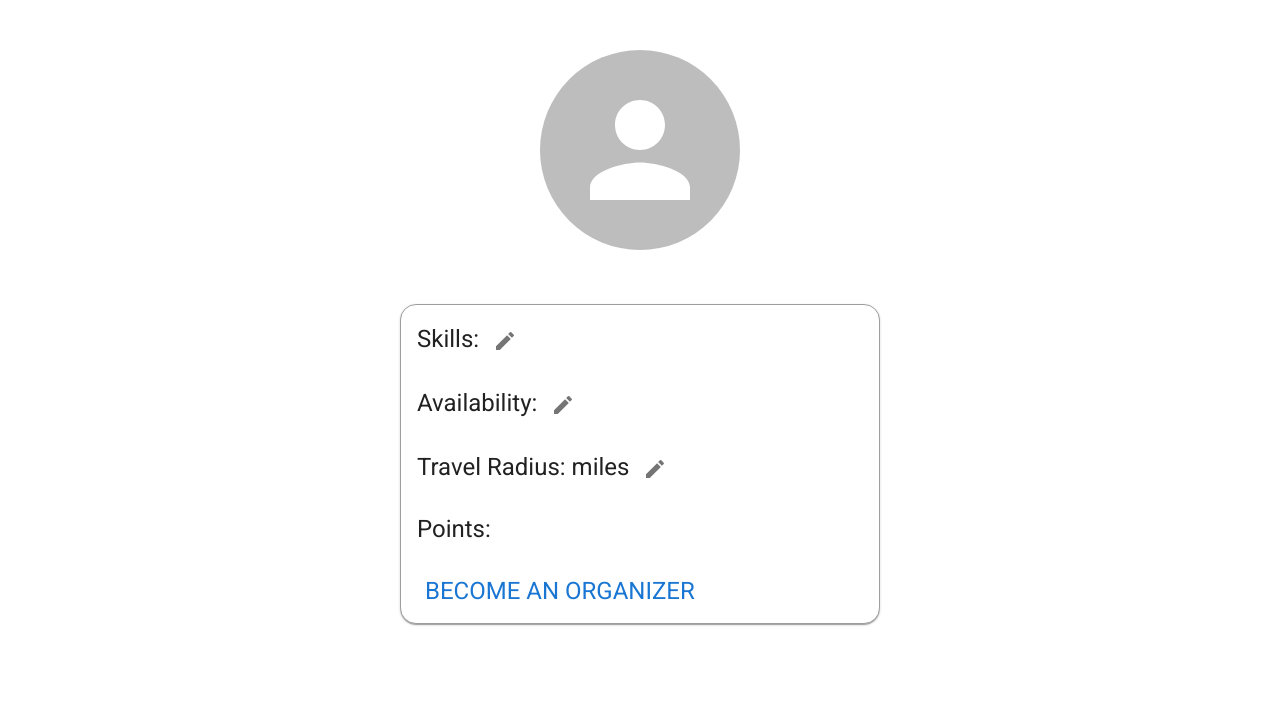
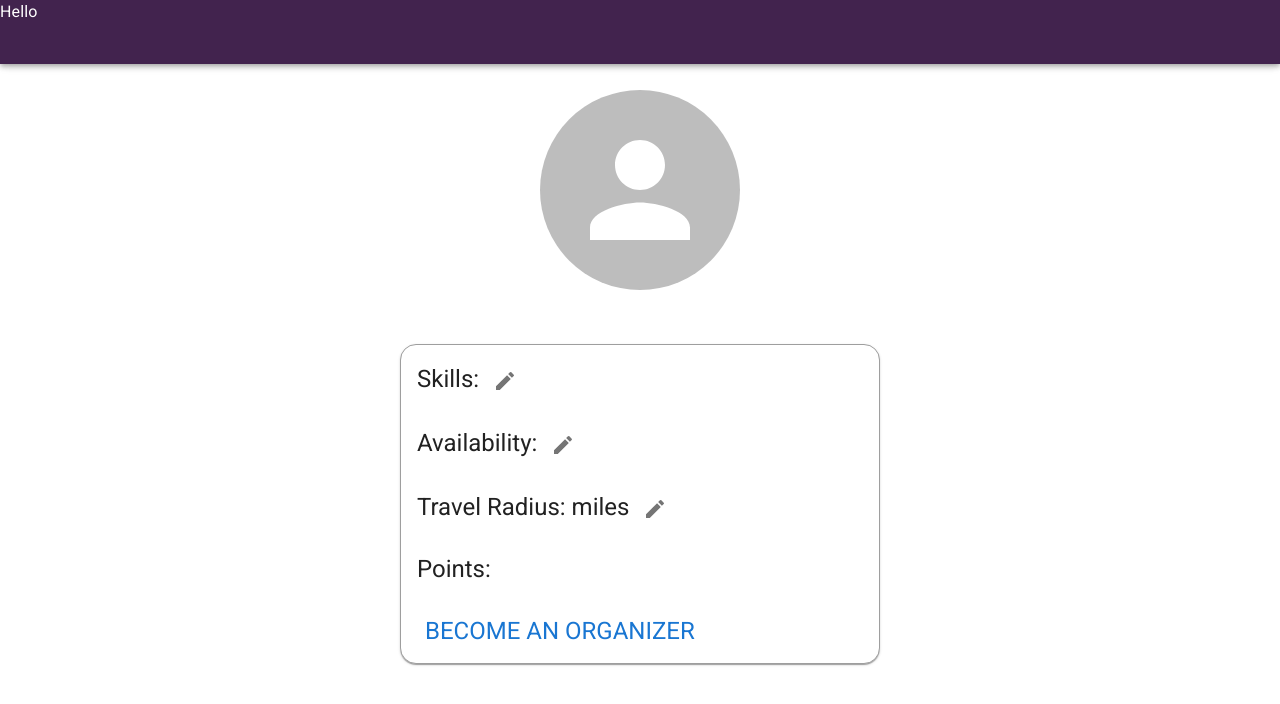
Before and after one commit to wwchesson/impact-a-billion, a React (Create React App) app in the folder client/: page /users/1 in a window 1280 px wide. Shown: the top 704 px of the page. Built offline with nearby package versions, Linux system fonts and the light colour scheme; no server answers.

Commit message:
navbar installed

```diff
--- a/client/src/components/App.js
+++ b/client/src/components/App.js
@@ -1,6 +1,7 @@
 import { useState, useEffect } from "react";
 import {  Route, Routes } from "react-router-dom";
 import UserProfile from "./UserProfile";
+import NavBar from "./NavBar";
 
 function App() {
   const [users, setUsers] = useState([])
@@ -17,7 +18,7 @@ function App() {
   return (
 
       <div className="App">
-
+          <NavBar />
          <Routes>
 
           <Route path="/users/:id" element={<UserProfile />}>
--- /dev/null
+++ b/client/src/components/NavBar.js
@@ -0,0 +1,15 @@
+import React from "react";
+import { Link } from "react-router-dom";
+import {AppBar, Typography} from "@mui/material";
+
+function NavBar() {
+    return (
+        <div>
+            <AppBar style={{ background: "#42234e", height: "4em", margin: "0em 0em em 0em" }}>
+                <Typography>Hello</Typography>
+            </AppBar>
+        </div>
+    )
+}
+
+export default NavBar;
--- a/client/src/components/UserProfile.js
+++ b/client/src/components/UserProfile.js
@@ -23,17 +23,15 @@ function UserProfile() {
         <div>
             <CssBaseline>
                 <Box className="user-profile" justifyContent="center" alignItems="center" display="flex" padding="10px">
-                    <Avatar alt={singleUser.name} src={singleUser.image}  sx={{marginTop: 5, width: 200, height: 200 }}></Avatar>
+                    <Avatar alt={singleUser.name} src={singleUser.image}  sx={{marginTop: 10, width: 200, height: 200 }}></Avatar>
                 </Box>
                 <Typography variant="h3" padding="10px" justifyContent="center" display="flex">{name}</Typography>
                 <br></br>
                 <Card sx={{borderRadius: "16px",  border: 1, borderColor: "grey.500", }} id="user-card">
                     <CardContent  >
                         <Typography id="user-info"  variant="h5">
-                            Skills: {skills}  <IconButton ><EditIcon ></EditIcon>  </IconButton>
+                            Skills: {skills}  <IconButton id="edit-icon"><EditIcon ></EditIcon>  </IconButton>
                         </Typography>
-
-
                         <Typography id="user-info" variant="h5">
                             Availability: {availability} <IconButton id="edit-icon"><EditIcon ></EditIcon>  </IconButton>
                         </Typography>
--- a/client/src/other/index.css
+++ b/client/src/other/index.css
@@ -33,4 +33,5 @@ code {
   align-items: right;
   justify-content: right;
   text-align: right;
+  position: right;
 }
```
